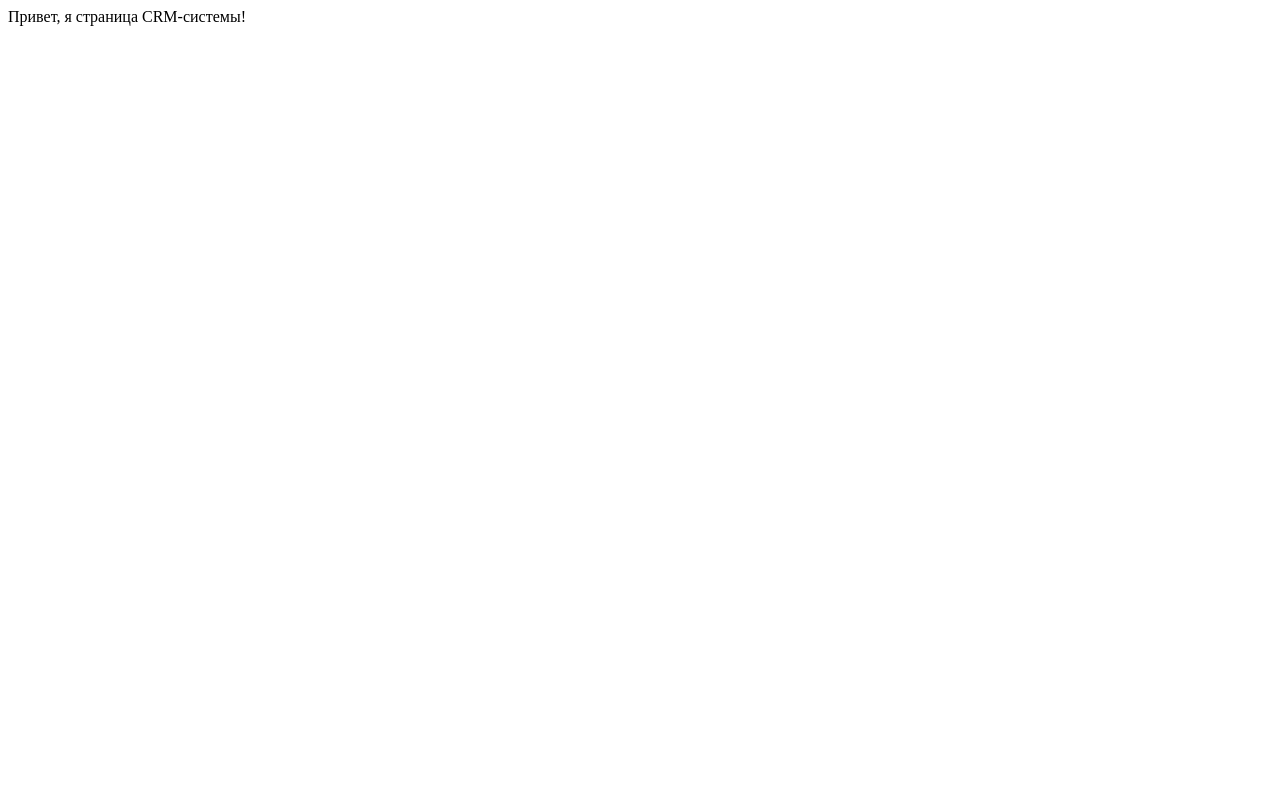
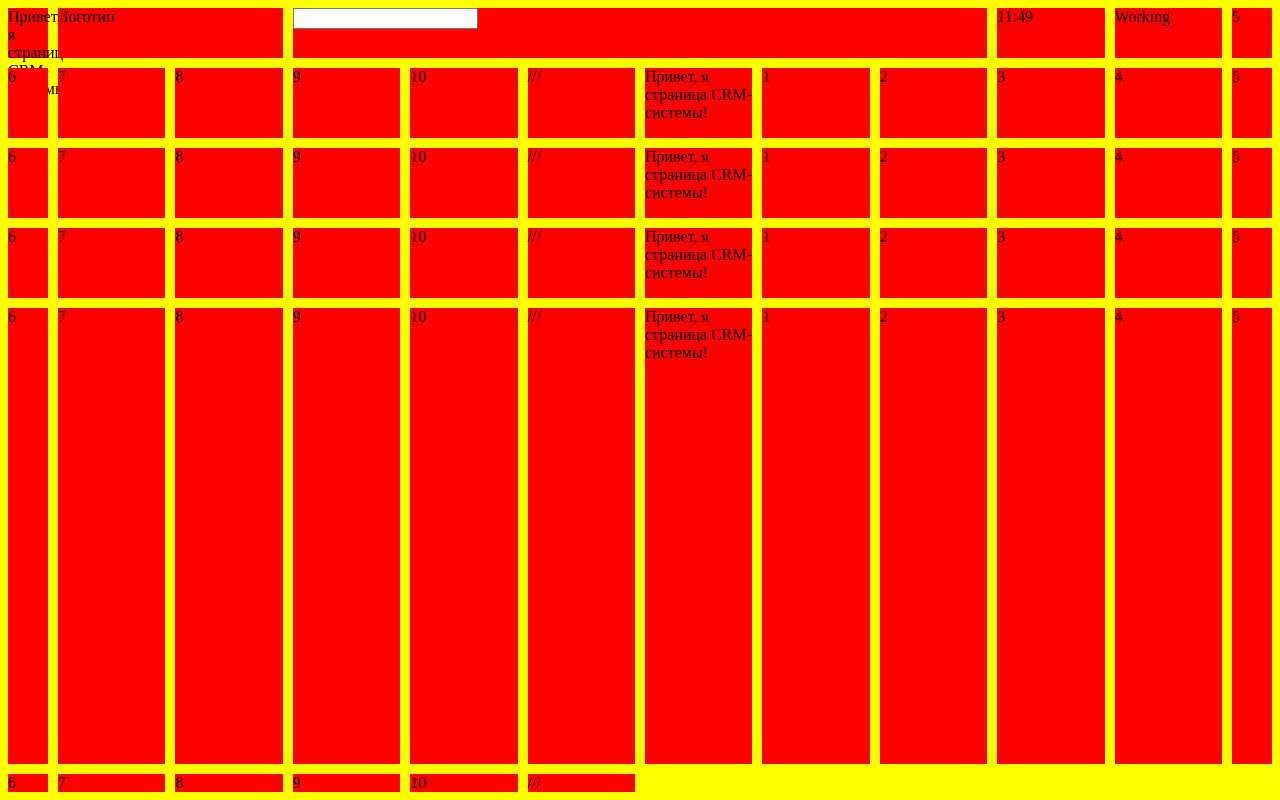
Before and after one commit to Shihad/crm_students, a plain HTML site: page templates/index.html in a window 1280 px wide. Drawn offline with Linux system fonts and the light colour scheme.

Commit message:
changed index

```diff
--- a/templates/index.html
+++ b/templates/index.html
@@ -2,10 +2,104 @@
   <head>
     <title></title>
     <meta content="">
-    <style></style>
+    <style>
+    body {
+      display: grid;
+      grid-template-columns:40px repeat(10,1fr) 40px;
+      grid-template-rows: 50px 70px 70px 70px 1fr;
+      grid-gap: 10px;
+      background-color: yellow;
+    }
+    div {
+      background-color: red;
+      width: 100%;
+      height: 100%;
+    }
+    .logo {
+      grid-column: 2/4;
+    }
+    .search {
+      grid-column: 4/10;
+    }
+    #time {
+
+    }
+    #status {
+
+    }
+
+    </style>
   </head>
   <body>
-  Привет, я страница CRM-системы!
+  <div class="sandwich-menu">Привет, я страница CRM-системы!</div>
+  <div class="logo"><img src="">Логотип</div>
+  <div class="search"><input ></input></div>
+  <div id="time">11:49</div>
+  <div id="status">Working</div>
+  <div>5</div>
+  <div>6</div>
+  <div>7</div>
+  <div>8</div>
+  <div>9</div>
+  <div>10</div>
+    <div>///</div>
 
+    <div>Привет, я страница CRM-системы!</div>
+
+    <div>1</div>
+    <div>2</div>
+    <div>3</div>
+    <div>4</div>
+    <div>5</div>
+    <div>6</div>
+    <div>7</div>
+    <div>8</div>
+    <div>9</div>
+    <div>10</div>
+      <div>///</div>
+
+      <div>Привет, я страница CRM-системы!</div>
+
+      <div>1</div>
+      <div>2</div>
+      <div>3</div>
+      <div>4</div>
+      <div>5</div>
+      <div>6</div>
+      <div>7</div>
+      <div>8</div>
+      <div>9</div>
+      <div>10</div>
+        <div>///</div>
+
+
+        <div>Привет, я страница CRM-системы!</div>
+
+        <div>1</div>
+        <div>2</div>
+        <div>3</div>
+        <div>4</div>
+        <div>5</div>
+        <div>6</div>
+        <div>7</div>
+        <div>8</div>
+        <div>9</div>
+        <div>10</div>
+          <div>///</div>
+
+
+          <div>Привет, я страница CRM-системы!</div>
+
+          <div>1</div>
+          <div>2</div>
+          <div>3</div>
+          <div>4</div>
+          <div>5</div>
+          <div>6</div>
+          <div>7</div>
+          <div>8</div>
+          <div>9</div>
+          <div>10</div>
+            <div>///</div>
   </body>
 </html>
```
